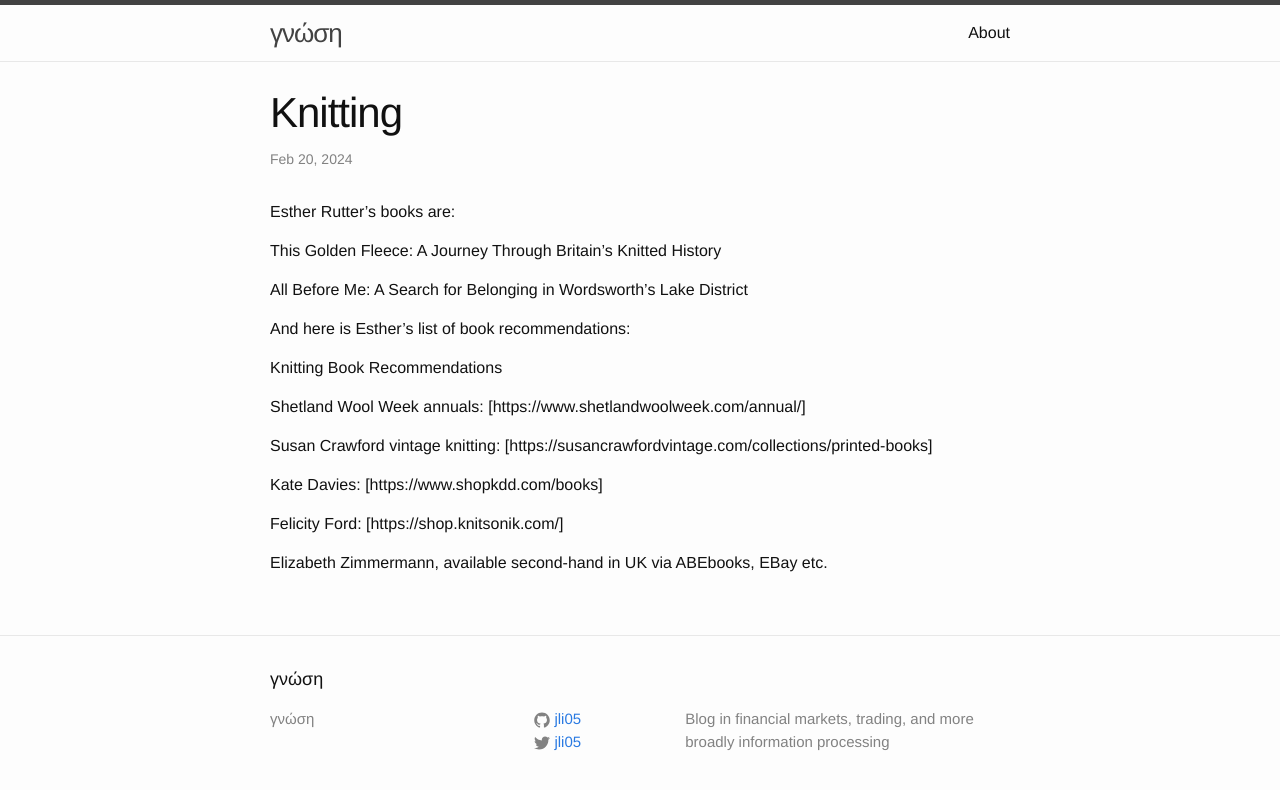
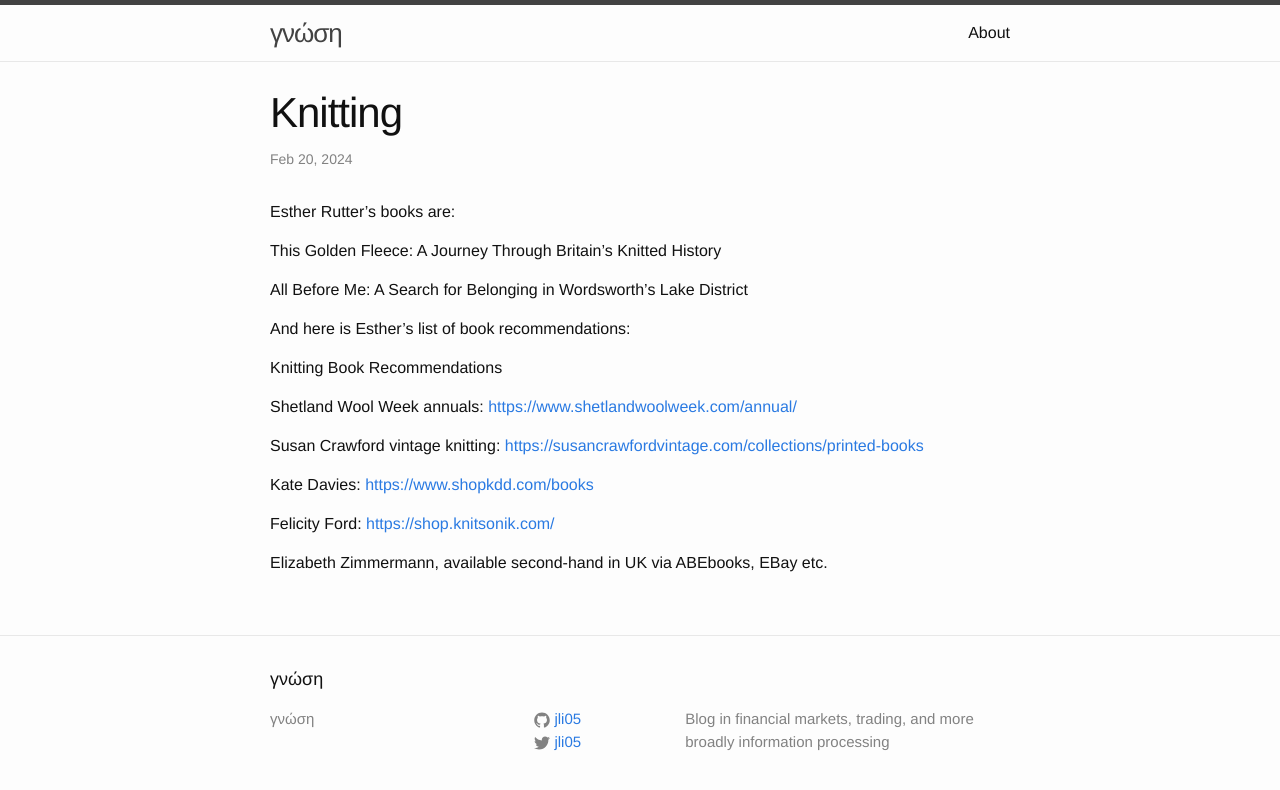
Before and after one commit to jli05/jli05.github.io, a Jekyll site: the page built from _posts/2024-02-20-Knitting.md, in a window 1280 px wide. Shown: the top 790 px of the page. Built offline with Jekyll 4.4.1, drawn with Linux system fonts in a browser that asks for light colours; some of the changed lines change nothing that is shown.

Commit message:
fixup! update links

```diff
--- a/_posts/2024-02-20-Knitting.md
+++ b/_posts/2024-02-20-Knitting.md
@@ -13,12 +13,12 @@ And here is Esther's list of book recommendations:
 
 Knitting Book Recommendations
 
-Shetland Wool Week annuals: [https://www.shetlandwoolweek.com/annual/]
+Shetland Wool Week annuals: [https://www.shetlandwoolweek.com/annual/](https://www.shetlandwoolweek.com/annual/)
 
-Susan Crawford vintage knitting: [https://susancrawfordvintage.com/collections/printed-books]
+Susan Crawford vintage knitting: [https://susancrawfordvintage.com/collections/printed-books](https://susancrawfordvintage.com/collections/printed-books)
 
-Kate Davies: [https://www.shopkdd.com/books]
+Kate Davies: [https://www.shopkdd.com/books](https://www.shopkdd.com/books)
 
-Felicity Ford: [https://shop.knitsonik.com/]
+Felicity Ford: [https://shop.knitsonik.com/](https://shop.knitsonik.com/)
 
 Elizabeth Zimmermann, available second-hand in UK via ABEbooks, EBay etc.
```
